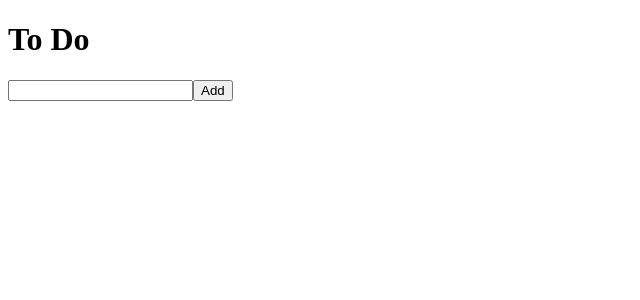
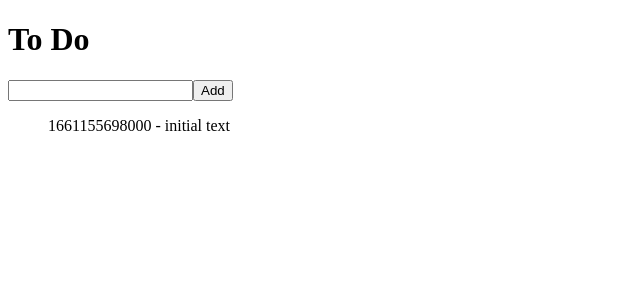
Before and after one commit to haeinkang/nomad-redux-study, a React (Create React App) app: page / in a window 1280 px wide. Shown: the top 300 px of the page, without its empty margins (0-640 px from the left). Built offline with nearby package versions, Linux system fonts and the light colour scheme.

Commit message:
3.2 mapStateToProps, 3.3 mapDispatchToProps

```diff
--- a/src/routes/Home.js
+++ b/src/routes/Home.js
@@ -1,6 +1,9 @@
 import React, { useState } from 'react';
+import { connect } from 'react-redux'
+import { actionCreators } from '../store'
 
 function Home(props) {
+  console.log(props)
   const [text, setText] = useState('')
 
   function onChange(e) {
@@ -9,7 +12,8 @@ function Home(props) {
 
   function onSubmit(e) {
     e.preventDefault()
-    console.log(text)
+    // props.dispatch(addToDo(text))
+    props.addToDo(text)
     setText("")
   }
 
@@ -20,8 +24,30 @@ function Home(props) {
         <input type="text" value={text} onChange={onChange} />
         <button>Add</button>
       </form>
+      <ul>
+        {props.toDos.map((todo, index) =>
+          <div key={index}>{`${todo.id} - ${todo.text}`}</div>
+        )}
+      </ul>
     </React.Fragment>
   );
 }
 
-export default Home;
+/**
+ * @param {*} state
+ * @returns Home 컴포넌트에 props로써 데이터 전달
+ */
+function mapStateToProps(state) {
+  return { toDos: state }
+}
+
+// 이렇게하면 Home 컴포넌트가
+// 직접 dispatch나 action Creators를 처리할 필요가 없어진다.
+function mapDispatchToProps(dispatch) {
+  return {
+    addToDo: (text) => dispatch(actionCreators.addToDo(text)),
+  }
+}
+
+// connect는 Home으로 보내는 props에 추가될 수 있도록 허용해 준다.
+export default connect(mapStateToProps, mapDispatchToProps)(Home);
--- a/src/store.js
+++ b/src/store.js
@@ -3,21 +3,21 @@ import { createStore } from "redux";
 const ADD = "ADD"
 const DELETE = "DELETE"
 
-// export const addToDo = (text) => {
-//   return {
-//     type: ADD,
-//     text
-//   }
-// }
+const addToDo = (text) => {
+  return {
+    type: ADD,
+    text
+  }
+}
 
-// export const deleteTodo = (id) => {
-//   return {
-//     type: DELETE,
-//     id
-//   }
-// }
+const deleteTodo = (id) => {
+  return {
+    type: DELETE,
+    id
+  }
+}
 
-const reducer = (state = [], action) => {
+const reducer = (state = [{ text: "initial text", id: Date.now() }], action) => {
   switch(action.type) {
     case ADD:
       return [
@@ -33,6 +33,9 @@ const reducer = (state = [], action) => {
 
 const store = createStore(reducer)
 
-// store.subscribe()
+export const actionCreators = {
+  addToDo,
+  deleteTodo
+}
 
 export default store
```
